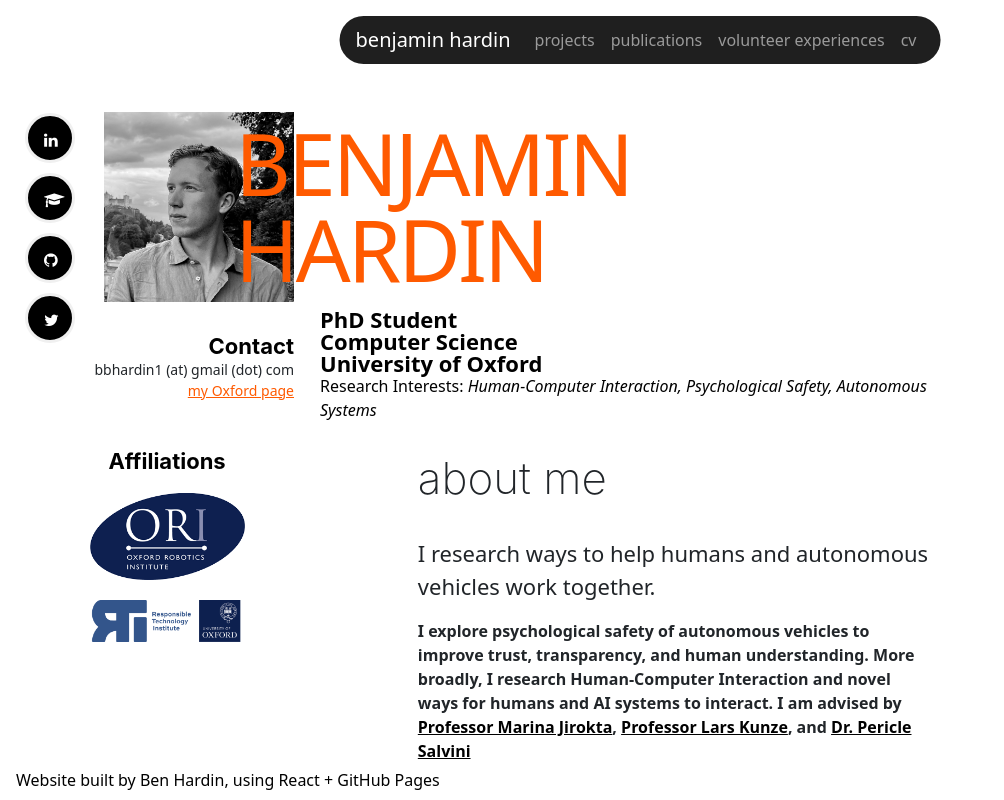
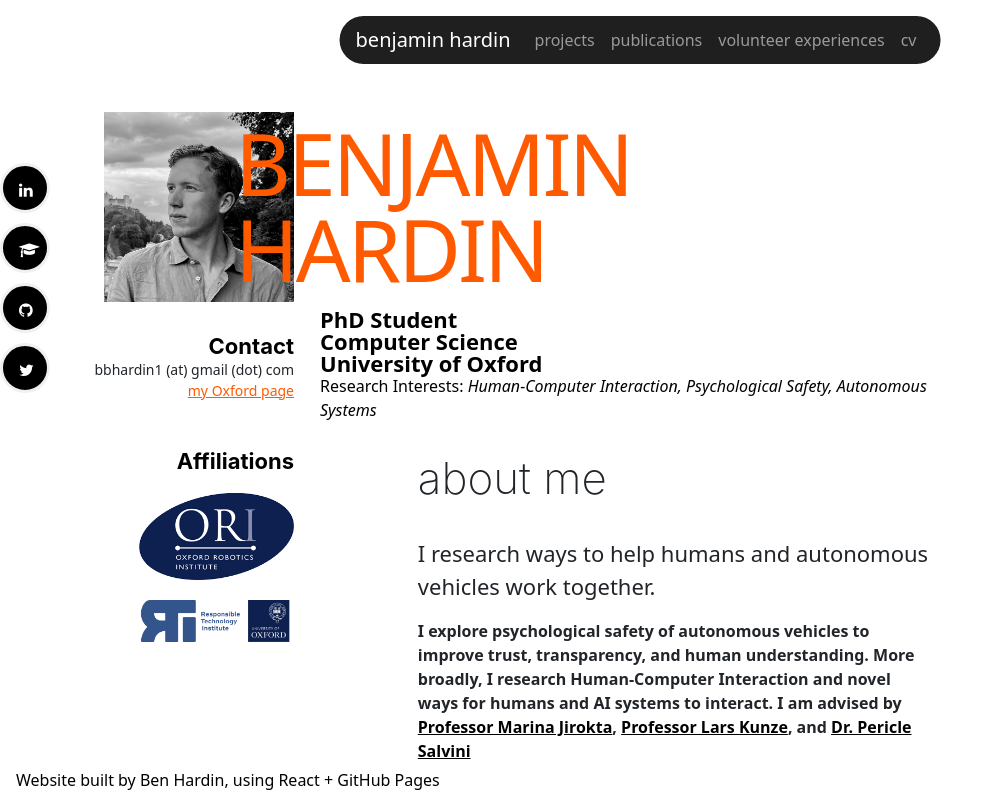
Before and after one commit to bbhardin/bbhardin.github.io, a React (Create React App) app: page / in a window 1280 px wide. Shown: the top 800 px of the page, without its empty margins (0-1004 px from the left). Built offline with nearby package versions, Linux system fonts and the light colour scheme; a web font is replaced by a local one.

Commit message:
Fixes position of icons on home page

```diff
--- a/src/HomePage.js
+++ b/src/HomePage.js
@@ -63,7 +63,7 @@ export default function HomePage() {
                         {/*    borderRadius: "55px", marginTop: "2rem"}}>*/}
 
                         {/*</div>*/}
-                        <div className="pageSubtitle" style={{color: "black", textAlign: "center"}}>Affiliations
+                        <div className="pageSubtitle" style={{color: "black", textAlign: "right"}}>Affiliations
                             <div className="hoverExpand"><a href="https://ori.ox.ac.uk"><img
                                 style={{width: "90%", maxWidth: "155px", paddingTop: "20px"}} src={ori_logo}/></a></div>
                             <div className="hoverExpand"><a href="https://rti.ox.ac.uk"><img
@@ -99,7 +99,7 @@ export default function HomePage() {
                                     lineHeight: "100%",
                                     // textAlign: "left"
                                 }}>BENJAMIN<br/>HARDIN</p>
-                                <div style={{position: "absolute", transform: "translate(-300px, -200px)"}}>
+                                <div style={{position: "absolute", transform: "translate(-325px, -150px)"}}>
                                     <link rel="stylesheet"
                                           href="https://cdnjs.cloudflare.com/ajax/libs/font-awesome/4.7.0/css/font-awesome.min.css"/>
                                     <a href="https://www.linkedin.com/in/benjamin-hardin" target="_blank"
```
